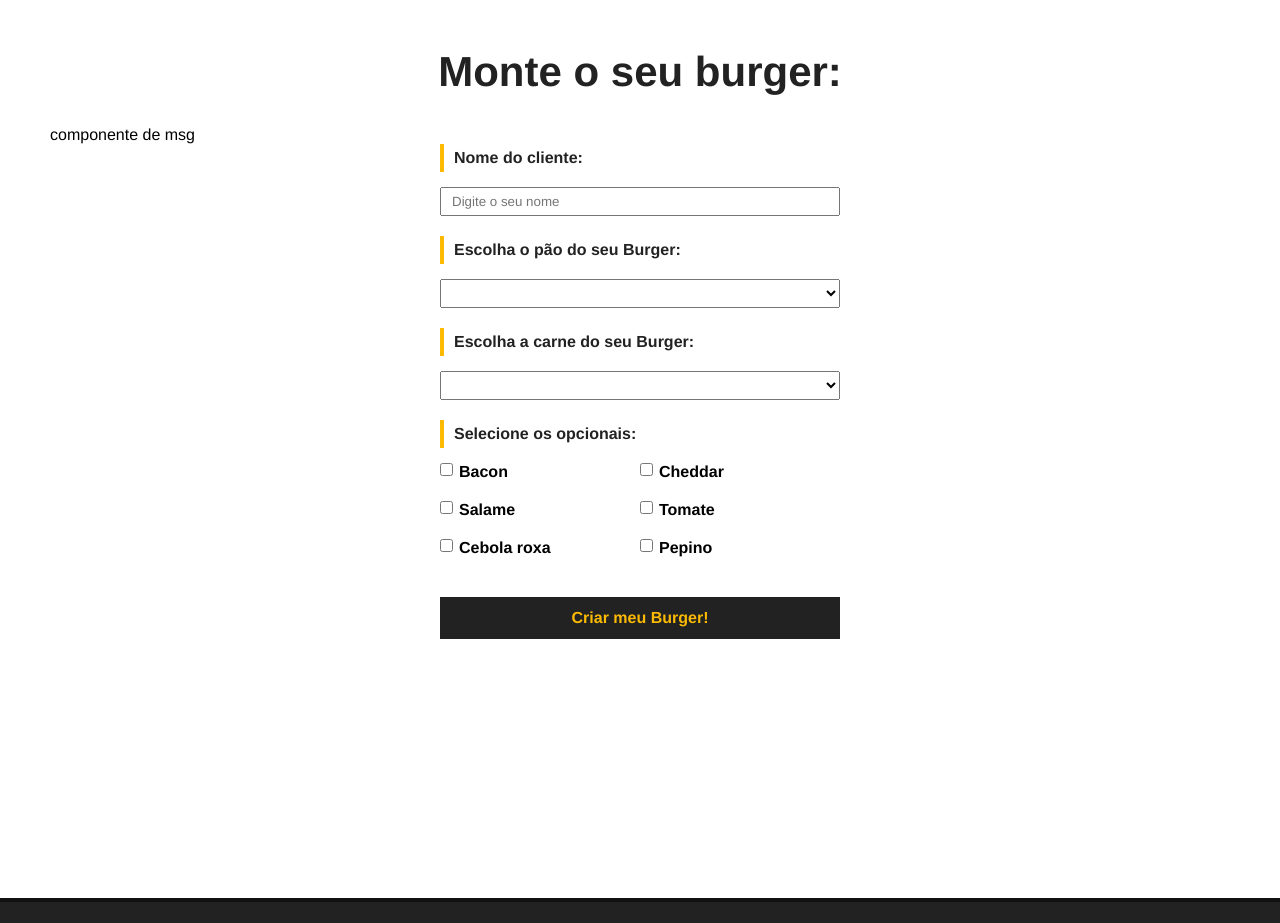
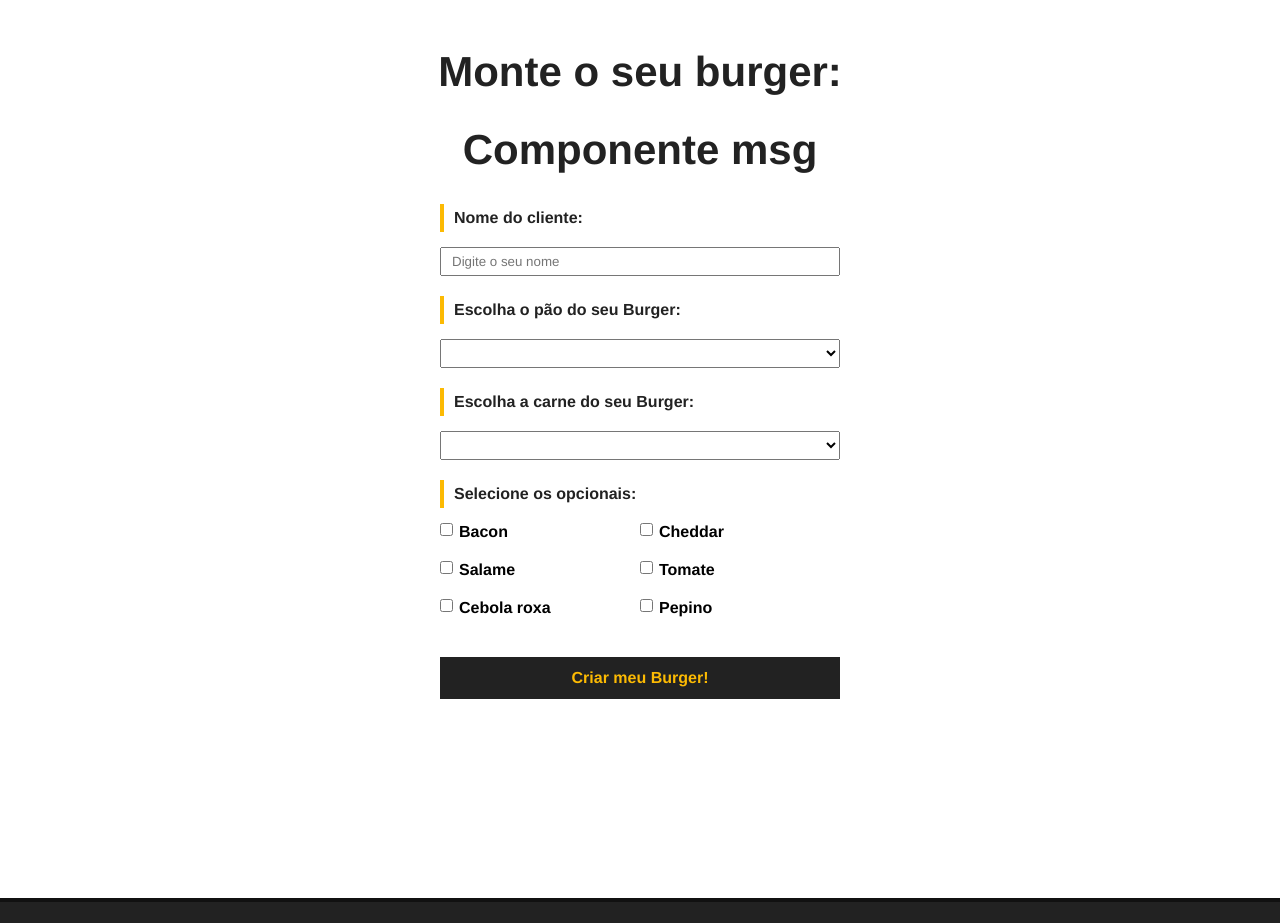
Before and after one commit to JulioVieiraP/Make-your-burger, a Vue app: page / in a window 1280 px wide. Shown: the part 1080-2003 px from the top of the page. Built offline with nearby package versions, Linux system fonts and the light colour scheme; data requests are answered from the project's data file.

Commit message:
adicionando o componente message

```diff
--- a/src/components/BurgerForm.vue
+++ b/src/components/BurgerForm.vue
@@ -1,5 +1,6 @@
 <script setup>
 import { reactive, onMounted } from "vue";
+import Message from "./Message.vue";
 
 const obj = reactive({
     paes: null,
@@ -52,7 +53,7 @@ onMounted(getIngredientes)
 
 <template>
     <div>
-        <p>componente de msg</p>
+        <Message/>
         <form class="burger__form" @submit.prevent="createBurger">
             <div class="input__container">
                 <label for="nome">Nome do cliente:</label>
--- a/src/components/Message.vue
+++ b/src/components/Message.vue
@@ -4,7 +4,7 @@
 
 <template>
     <div>
-
+        <h1>Componente msg</h1>
     </div>
 </template>
 
```
